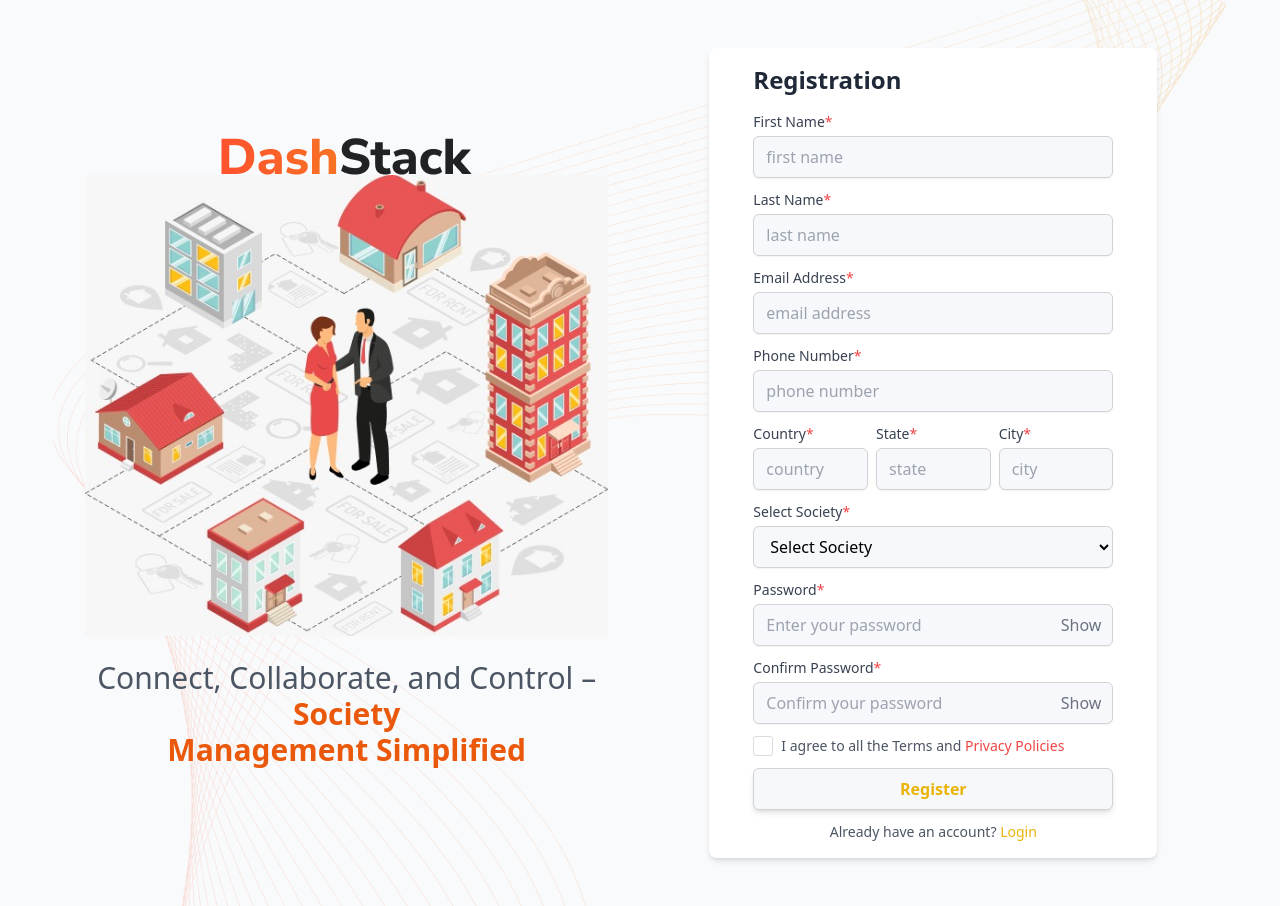
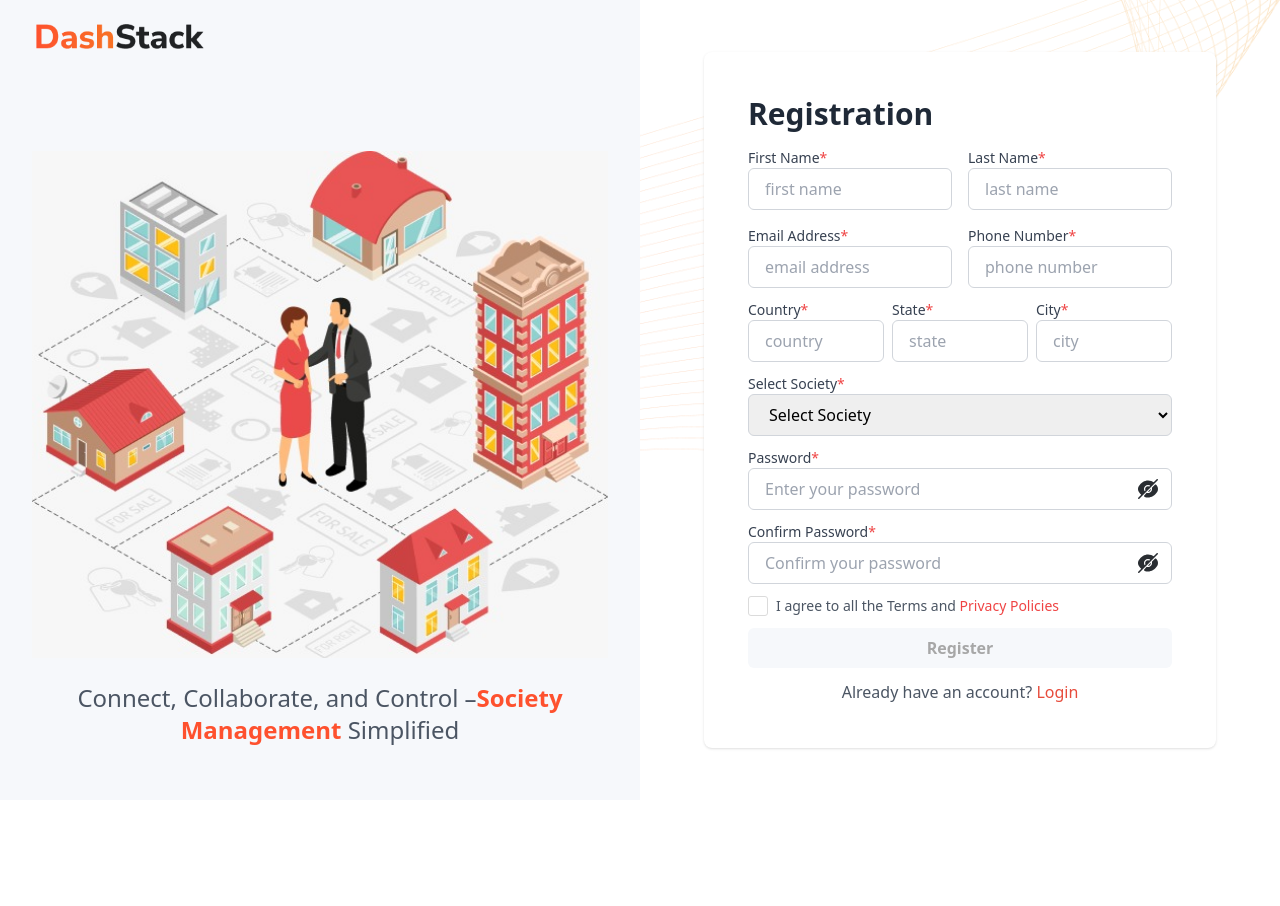
Before and after one commit to srpratik127/society-management, a React (Create React App) app in the folder frontend/: page / in a window 1280 px wide. After the commit the page ends 800 px from the top, so only its background shows below. Built offline with nearby package versions, Linux system fonts and the light colour scheme.

Commit message:
completed the ui of login, ragistration, otpScreen, resetpassword

```diff
--- a/frontend/src/App.js
+++ b/frontend/src/App.js
@@ -1,12 +1,23 @@
 import { Route, Routes } from "react-router-dom";
 import "./App.css";
 import Main from "./pages/auth/Main";
+import Login from "./pages/auth/Login";
+import Register from "./pages/auth/Register";
+import ForgetPassword from "./pages/auth/ForgetPassword";
+import OtpScreen from "./pages/auth/OtpScreen";
+import ResetPassword from "./pages/auth/ResetPassword";
 
 function App() {
   return (
     <>
       <Routes>
-        <Route path="/" element={<Main />} />
+        <Route path="/" element={<Main />}>
+          <Route path="/" element={<Register />} />
+          <Route path="login" element={<Login />} />
+          <Route path="forget" element={<ForgetPassword />} />
+          <Route path="get-otp" element={<OtpScreen />} />
+          <Route path="reset" element={<ResetPassword />} />
+        </Route>
       </Routes>
     </>
   );
--- a/frontend/src/pages/auth/ForgetPassword.js
+++ b/frontend/src/pages/auth/ForgetPassword.js
@@ -1,9 +1,10 @@
 import React, { useState } from "react";
+import { Link, useNavigate } from "react-router-dom";
 
 const ForgetPassword = () => {
   const [emailOrPhone, setEmailOrPhone] = useState("");
-  const [password, setPassword] = useState("");
   const [errors, setErrors] = useState({});
+  const navigate = useNavigate();
 
   const validate = () => {
     const newErrors = {};
@@ -25,17 +26,15 @@ const ForgetPassword = () => {
     if (validate()) {
       console.log("Forget Password Email", { emailOrPhone });
       setEmailOrPhone("");
+      navigate("/get-otp");
     }
   };
 
   const isFormValid = emailOrPhone && Object.keys(errors).length === 0;
 
   return (
-    <div className="min-h-screen flex items-center justify-center bg-gray-100">
-      <div className="w-full max-w-lg p-10 border bg-white shadow rounded-md">
-        <h2 className="text-3xl font-bold mb-3 text-gray-800">
-          Forget Password
-        </h2>
+    <div className="w-full max-w-lg p-10 bg-white shadow rounded-md">
+      <h2 className="text-3xl font-bold mb-3 text-gray-800">Forget Password</h2>
       <p className="text-[#4F4F4F] text-sm mb-4">
         Enter your email and we’ll send you a otp to reset your password.
       </p>
@@ -62,9 +61,7 @@ const ForgetPassword = () => {
             required
           />
           {errors.emailOrPhone && (
-              <p className="text-[#E74C3C] text-sm mt-1">
-                {errors.emailOrPhone}
-              </p>
+            <p className="text-[#E74C3C] text-sm mt-1">{errors.emailOrPhone}</p>
           )}
         </div>
 
@@ -81,12 +78,11 @@ const ForgetPassword = () => {
         </button>
 
         <p className="mt-4 text-center text-gray-600">
-            <a href="#" className="text-red-500 hover:underline">
+          <Link to="/login" className="text-red-500 hover:underline">
             Back to Login
-            </a>
+          </Link>
         </p>
       </form>
-      </div>
     </div>
   );
 };
--- a/frontend/src/pages/auth/Main.js
+++ b/frontend/src/pages/auth/Main.js
@@ -1,24 +1,33 @@
 import React from "react";
-import Register from "./Register";
+import { Outlet } from "react-router-dom";
 
 const Main = () => {
   return (
-        <div className="min-h-screen flex justify-center items-center bg-gray-50">
-            <div className="flex w-11/12 max-w- rounded-lg overflow-hidden"
-                style={{ backgroundImage: `url("/assets/background.png")`, backgroundSize: 'cover', backgroundPosition: 'center' }}
-            >
-                {/* Left Section */}
-                <div className="w-1/2 p-8 flex flex-col justify-center items-center ">
-                    <img src="/assets/logo.png" className="start-0 left-0" />
-                    <img src="/assets/register.JPEG" alt="Registration" className="w-full max-w-xl" />
-                    <p className="mt-6 text-3xl text-center text-gray-600 font-medium">
+    <div className="flex justify-center relative">
+      <div className="absolute right-0 h-screen overflow-hidden -z-50">
+        <img src="/assets/background.png" />
+      </div>
+      <div className="w-1/2 h-screen overflow-hidden bg-[#F6F8FB]">
+        <img src="/assets/logo.png" className="w-60 px-9 mt-6" />
+        <div className="flex flex-col min-h-screen items-center justify-center ">
+          <img
+            src="/assets/register.JPEG"
+            alt="Registration"
+            className="w-full max-w-xl"
+          />
+          <p className="mt-6 text-2xl text-center text-gray-600 font-medium">
             Connect, Collaborate, and Control –
-                        <span className="text-orange-600 font-semibold">Society  <br />Management Simplified</span>
+            <span className="text-[#FE512E] font-semibold">
+              Society <br />
+              Management{" "}
+            </span>
+            Simplified
           </p>
         </div>
-                {/* Right Section */}
-                <div className="w-1/2 p-12">
-                    <Register />
+      </div>
+      <div className="w-1/2  ">
+        <div className="flex justify-center items-center min-h-screen">
+          <Outlet />
         </div>
       </div>
     </div>
--- a/frontend/src/pages/auth/OtpScreen.js
+++ b/frontend/src/pages/auth/OtpScreen.js
@@ -1,4 +1,5 @@
 import React, { useEffect, useRef, useState } from "react";
+import { useNavigate } from "react-router-dom";
 
 const OtpScreen = () => {
   const [otp, setOtp] = useState(["", "", "", "", "", ""]);
@@ -6,6 +7,7 @@ const OtpScreen = () => {
   const [isResendDisabled, setIsResendDisabled] = useState(false);
   const [errorMessage, setErrorMessage] = useState("");
   const inputRefs = useRef([]);
+  const navigate = useNavigate();
 
   useEffect(() => {
     if (timer > 0) {
@@ -20,7 +22,6 @@ const OtpScreen = () => {
       const newOtp = [...otp];
       newOtp[index] = value;
       setOtp(newOtp);
-
       if (value !== "" && index < 5) {
         inputRefs.current[index + 1].focus();
       }
@@ -45,6 +46,7 @@ const OtpScreen = () => {
     if (otpValue === "123456") {
       console.log("OTP value " + otpValue);
 
+      navigate("/reset");
       setErrorMessage("");
       setOtp(["", "", "", "", "", ""]);
     } else {
@@ -55,7 +57,6 @@ const OtpScreen = () => {
   const isOtpValid = otp.every((digit) => digit.length === 1);
 
   return (
-    <div className="min-h-screen flex items-center justify-center bg-gray-100">
     <div className="w-full max-w-lg p-10 border bg-white shadow rounded-md">
       <h2 className="text-3xl font-bold mb-3 text-gray-800">Enter OTP</h2>
       <p className="text-gray-600 text-sm mb-4">
@@ -105,7 +106,6 @@ const OtpScreen = () => {
         Verify
       </button>
     </div>
-    </div>
   );
 };
 
--- a/frontend/src/pages/auth/Register.js
+++ b/frontend/src/pages/auth/Register.js
@@ -1,21 +1,24 @@
 import React, { useState } from "react";
+import { Link } from "react-router-dom";
+import { CreateSociety } from "../../components/models/CreateSociety";
 
 const Register = () => {
   const [formData, setFormData] = useState({
-        firstname: '',
-        lastname: '',
-        email: '',
-        phone: '',
-        country: '',
-        state: '',
-        city: '',
-        society: '',
-        password: '',
-        confirmPassword: ''
+    firstname: "",
+    lastname: "",
+    email: "",
+    phone: "",
+    country: "",
+    state: "",
+    city: "",
+    society: "",
+    password: "",
+    confirmPassword: "",
   });
   const [errors, setErrors] = useState({});
   const [showPassword, setShowPassword] = useState(false);
   const [showConfirmPassword, setShowConfirmPassword] = useState(false);
+  const [isOpen, setIsOpen] = useState(false);
 
   const handleChange = (e) => {
     const { name, value } = e.target;
@@ -33,7 +36,8 @@ const Register = () => {
     if (!formData.city) newErrors.city = "City is required";
     if (!formData.society) newErrors.society = "Society selection is required";
     if (!formData.password) newErrors.password = "Password is required";
-        if (formData.password !== formData.confirmPassword) newErrors.confirmPassword = "Passwords do not match";
+    if (formData.password !== formData.confirmPassword)
+      newErrors.confirmPassword = "Passwords do not match";
 
     return newErrors;
   };
@@ -44,19 +48,24 @@ const Register = () => {
     if (Object.keys(validationErrors).length > 0) {
       setErrors(validationErrors);
     } else {
-
       console.log("Form submitted:", formData);
       setErrors({});
     }
   };
 
   return (
-        <div className="flex justify-center items-center min-h-[500px] ">
-            <div className="w-full max-w-md bg-white px-11 rounded-lg  shadow-md p-4">
-                <h1 className="text-2xl font-bold text-gray-800 mb-4 text-left">Registration</h1>
+    <div className="flex justify-center items-center">
+      <div className="w-full max-w-lg bg-white p-11 rounded-lg shadow">
+        <h1 className="text-3xl font-bold text-gray-800 mb-4 text-left">
+          Registration
+        </h1>
         <form className="space-y-3" onSubmit={handleSubmit}>
+          <div className="grid grid-cols-2 gap-4 mb-4">
             <div>
-                        <label htmlFor="firstname" className="block text-sm font-medium text-gray-700">
+              <label
+                htmlFor="firstname"
+                className="block text-sm font-medium text-gray-700"
+              >
                 First Name<span className="text-red-500">*</span>
               </label>
               <input
@@ -65,13 +74,20 @@ const Register = () => {
                 value={formData.firstname}
                 onChange={handleChange}
                 placeholder="first name"
-                            className={`mt-1 block w-full px-3 py-2 bg-[#F6F8FB] border border-[#D3D3D3] rounded-md shadow-sm focus:outline-none focus:ring-yellow-500 focus:border-yellow-500`}
+                className={`w-full px-4 py-2 border ${
+                  errors.firstname ? "border-[#E74C3C]" : "border-gray-300"
+                } rounded-md focus:outline-none focus:ring-1 focus:ring-slate-600`}
               />
-                        {errors.firstname && <p className="text-red-500 text-sm">{errors.firstname}</p>}
+              {errors.firstname && (
+                <p className="text-red-500 text-sm">{errors.firstname}</p>
+              )}
             </div>
 
             <div>
-                        <label htmlFor="lastname" className="block text-sm font-medium text-gray-700">
+              <label
+                htmlFor="lastname"
+                className="block text-sm font-medium text-gray-700"
+              >
                 Last Name<span className="text-red-500">*</span>
               </label>
               <input
@@ -80,13 +96,22 @@ const Register = () => {
                 value={formData.lastname}
                 onChange={handleChange}
                 placeholder="last name"
-                            className={`mt-1 block w-full px-3 py-2 bg-[#F6F8FB] border border-[#D3D3D3] rounded-md shadow-sm focus:outline-none focus:ring-yellow-500 focus:border-yellow-500`}
+                className={`w-full px-4 py-2 border ${
+                  errors.lastname ? "border-[#E74C3C]" : "border-gray-300"
+                } rounded-md focus:outline-none focus:ring-1 focus:ring-slate-600`}
               />
-                        {errors.lastname && <p className="text-red-500 text-sm">{errors.lastname}</p>}
+              {errors.lastname && (
+                <p className="text-red-500 text-sm">{errors.lastname}</p>
+              )}
+            </div>
           </div>
 
+          <div className="grid grid-cols-2 gap-4 mb-4">
             <div>
-                        <label htmlFor="email" className="block text-sm font-medium text-gray-700">
+              <label
+                htmlFor="email"
+                className="block text-sm font-medium text-gray-700"
+              >
                 Email Address<span className="text-red-500">*</span>
               </label>
               <input
@@ -95,13 +120,20 @@ const Register = () => {
                 value={formData.email}
                 onChange={handleChange}
                 placeholder="email address"
-                            className={`mt-1 block w-full px-3 py-2 bg-[#F6F8FB] border border-[#D3D3D3] rounded-md shadow-sm focus:outline-none focus:ring-yellow-500 focus:border-yellow-500`}
+                className={`w-full px-4 py-2 border ${
+                  errors.email ? "border-[#E74C3C]" : "border-gray-300"
+                } rounded-md focus:outline-none focus:ring-1 focus:ring-slate-600`}
               />
-                        {errors.email && <p className="text-red-500 text-sm">{errors.email}</p>}
+              {errors.email && (
+                <p className="text-red-500 text-sm">{errors.email}</p>
+              )}
             </div>
 
             <div>
-                        <label htmlFor="phone" className="block text-sm font-medium text-gray-700">
+              <label
+                htmlFor="phone"
+                className="block text-sm font-medium text-gray-700"
+              >
                 Phone Number<span className="text-red-500">*</span>
               </label>
               <input
@@ -110,14 +142,22 @@ const Register = () => {
                 value={formData.phone}
                 onChange={handleChange}
                 placeholder="phone number"
-                            className={`mt-1 block w-full px-3 py-2 bg-[#F6F8FB] border border-[#D3D3D3] rounded-md shadow-sm focus:outline-none focus:ring-yellow-500 focus:border-yellow-500`}
+                className={`w-full px-4 py-2 border ${
+                  errors.phone ? "border-[#E74C3C]" : "border-gray-300"
+                } rounded-md focus:outline-none focus:ring-1 focus:ring-slate-600`}
               />
-                        {errors.phone && <p className="text-red-500 text-sm">{errors.phone}</p>}
+              {errors.phone && (
+                <p className="text-red-500 text-sm">{errors.phone}</p>
+              )}
+            </div>
           </div>
 
           <div className="grid grid-cols-3 gap-2">
             <div>
-                            <label htmlFor="country" className="block text-sm font-medium text-gray-700">
+              <label
+                htmlFor="country"
+                className="block text-sm font-medium text-gray-700"
+              >
                 Country<span className="text-red-500">*</span>
               </label>
               <input
@@ -126,13 +166,20 @@ const Register = () => {
                 value={formData.country}
                 onChange={handleChange}
                 placeholder="country"
-                                className={`mt-1 block w-full px-3 py-2 bg-[#F6F8FB] border border-[#D3D3D3] rounded-md shadow-sm focus:outline-none focus:ring-yellow-500 focus:border-yellow-500`}
+                className={`w-full px-4 py-2 border ${
+                  errors.country ? "border-[#E74C3C]" : "border-gray-300"
+                } rounded-md focus:outline-none focus:ring-1 focus:ring-slate-600`}
               />
-                            {errors.country && <p className="text-red-500 text-sm">{errors.country}</p>}
+              {errors.country && (
+                <p className="text-red-500 text-sm">{errors.country}</p>
+              )}
             </div>
 
             <div>
-                            <label htmlFor="state" className="block text-sm font-medium text-gray-700">
+              <label
+                htmlFor="state"
+                className="block text-sm font-medium text-gray-700"
+              >
                 State<span className="text-red-500">*</span>
               </label>
               <input
@@ -141,13 +188,20 @@ const Register = () => {
                 value={formData.state}
                 onChange={handleChange}
                 placeholder="state"
-                                className={`mt-1 block w-full px-3 py-2 bg-[#F6F8FB] border border-[#D3D3D3] rounded-md shadow-sm focus:outline-none focus:ring-yellow-500 focus:border-yellow-500`}
+                className={`w-full px-4 py-2 border ${
+                  errors.state ? "border-[#E74C3C]" : "border-gray-300"
+                } rounded-md focus:outline-none focus:ring-1 focus:ring-slate-600`}
               />
-                            {errors.state && <p className="text-red-500 text-sm">{errors.state}</p>}
+              {errors.state && (
+                <p className="text-red-500 text-sm">{errors.state}</p>
+              )}
             </div>
 
             <div>
-                            <label htmlFor="city" className="block text-sm font-medium text-gray-700">
+              <label
+                htmlFor="city"
+                className="block text-sm font-medium text-gray-700"
+              >
                 City<span className="text-red-500">*</span>
               </label>
               <input
@@ -156,29 +210,50 @@ const Register = () => {
                 value={formData.city}
                 onChange={handleChange}
                 placeholder="city"
-                                className={`mt-1 block w-full px-3 py-2 bg-[#F6F8FB] border border-[#D3D3D3] rounded-md shadow-sm focus:outline-none focus:ring-yellow-500 focus:border-yellow-500`}
+                className={`w-full px-4 py-2 border ${
+                  errors.city ? "border-[#E74C3C]" : "border-gray-300"
+                } rounded-md focus:outline-none focus:ring-1 focus:ring-slate-600`}
               />
-                            {errors.city && <p className="text-red-500 text-sm">{errors.city}</p>}
+              {errors.city && (
+                <p className="text-red-500 text-sm">{errors.city}</p>
+              )}
             </div>
           </div>
 
           <div>
-                        <label htmlFor="society" className="block text-sm font-medium text-gray-700">
+            <label
+              htmlFor="society"
+              className="block text-sm font-medium text-gray-700"
+            >
               Select Society<span className="text-red-500">*</span>
             </label>
             <select
               name="society"
               value={formData.society}
               onChange={handleChange}
-                            className={`mt-1 block w-full px-3 py-2 bg-[#F6F8FB] border border-[#D3D3D3] rounded-md shadow-sm focus:outline-none focus:ring-yellow-500 focus:border-yellow-500`}
+              className={`w-full px-4 py-2 border ${
+                errors.society ? "border-[#E74C3C]" : "border-gray-300"
+              } rounded-md focus:outline-none focus:ring-1 focus:ring-slate-600`}
             >
               <option value="">Select Society</option>
+              <option
+                onClick={() => setIsOpen(true)}
+                value=""
+                className={`w-full font-semibold py-2 px-4 rounded-md bg-gradient-to-r from-[#FE512E] to-[#F09619]`}
+              >
+                Create Society
+              </option>
             </select>
-                        {errors.society && <p className="text-red-500 text-sm">{errors.society}</p>}
+            {errors.society && (
+              <p className="text-red-500 text-sm">{errors.society}</p>
+            )}
           </div>
 
           <div>
-                        <label htmlFor="password" className="block text-sm font-medium text-gray-700">
+            <label
+              htmlFor="password"
+              className="block text-sm font-medium text-gray-700"
+            >
               Password<span className="text-red-500">*</span>
             </label>
             <div className="relative">
@@ -188,21 +263,33 @@ const Register = () => {
                 value={formData.password}
                 onChange={handleChange}
                 placeholder="Enter your password"
-                                className={`mt-1 block w-full px-3 py-2 bg-[#F6F8FB] border border-[#D3D3D3] rounded-md shadow-sm focus:outline-none focus:ring-yellow-500 focus:border-yellow-500`}
+                className={`w-full px-4 py-2 border ${
+                  errors.password ? "border-[#E74C3C]" : "border-gray-300"
+                } rounded-md focus:outline-none focus:ring-1 focus:ring-slate-600`}
               />
               <button
                 type="button"
                 onClick={() => setShowPassword(!showPassword)}
                 className="absolute inset-y-0 right-0 flex items-center pr-3 text-gray-500"
               >
-                                {showPassword ? "Hide" : "Show"}
+                <img
+                  src={
+                    showPassword ? "/assets/eye.svg" : "/assets/eye-slash.svg"
+                  }
+                  alt="Toggle Password Visibility"
+                />
               </button>
             </div>
-                        {errors.password && <p className="text-red-500 text-sm">{errors.password}</p>}
+            {errors.password && (
+              <p className="text-red-500 text-sm">{errors.password}</p>
+            )}
           </div>
 
           <div>
-                        <label htmlFor="confirmPassword" className="block text-sm font-medium text-gray-700">
+            <label
+              htmlFor="confirmPassword"
+              className="block text-sm font-medium text-gray-700"
+            >
               Confirm Password<span className="text-red-500">*</span>
             </label>
             <div className="relative">
@@ -212,17 +299,30 @@ const Register = () => {
                 value={formData.confirmPassword}
                 onChange={handleChange}
                 placeholder="Confirm your password"
-                                className={`mt-1 block w-full px-3 py-2 bg-[#F6F8FB] border border-[#D3D3D3] rounded-md shadow-sm focus:outline-none focus:ring-yellow-500 focus:border-yellow-500`}
+                className={`w-full px-4 py-2 border ${
+                  errors.confirmPassword
+                    ? "border-[#E74C3C]"
+                    : "border-gray-300"
+                } rounded-md focus:outline-none focus:ring-1 focus:ring-slate-600`}
               />
               <button
                 type="button"
                 onClick={() => setShowConfirmPassword(!showConfirmPassword)}
                 className="absolute inset-y-0 right-0 flex items-center pr-3 text-gray-500"
               >
-                                {showConfirmPassword ? "Hide" : "Show"}
+                <img
+                  src={
+                    showConfirmPassword
+                      ? "/assets/eye.svg"
+                      : "/assets/eye-slash.svg"
+                  }
+                  alt="Toggle Password Visibility"
+                />
               </button>
             </div>
-                        {errors.confirmPassword && <p className="text-red-500 text-sm">{errors.confirmPassword}</p>}
+            {errors.confirmPassword && (
+              <p className="text-red-500 text-sm">{errors.confirmPassword}</p>
+            )}
           </div>
 
           <div className="flex items-center">
@@ -232,22 +332,30 @@ const Register = () => {
               className="h-4 w-4 text-yellow-500 focus:ring-yellow-500 border-gray-300 rounded"
             />
             <label htmlFor="agree" className="ml-2 text-sm text-gray-600">
-                            I agree to all the Terms and <a href="#" className="text-red-500">Privacy Policies</a>
+              I agree to all the Terms and{" "}
+              <a href="#" className="text-red-500">
+                Privacy Policies
+              </a>
             </label>
           </div>
 
           <button
             type="submit"
-                        className="w-full py-2 px-4 bg-[#F6F8FB] border border-[#D3D3D3] text-yellow-500 font-semibold rounded-md shadow-md hover:bg-gray-200 focus:outline-none"
+            className="w-full py-2 px-4 text-[#A7A7A7] font-semibold rounded-md bg-[#F6F8FB] focus:outline-none"
           >
             Register
           </button>
 
-                    <p className="text-center text-sm text-gray-600 mt-4">
-                        Already have an account? <a href="#" className="text-yellow-500">Login</a>
+          <p className="text-center text-gray-600 mt-4">
+            Already have an account?{" "}
+            <Link to="/login" className="text-[#E74C3C]">
+              Login
+            </Link>
           </p>
         </form>
       </div>
+
+      {isOpen && <CreateSociety closePopup={() => setIsOpen(false)} />}
     </div>
   );
 };
```
Also changed, not shown: frontend/src/pages/auth/Login.js (+11 -24 lines), frontend/src/pages/auth/ResetPassword.js (+6 -12 lines). Lines whose indentation alone changed are shown as unchanged.
